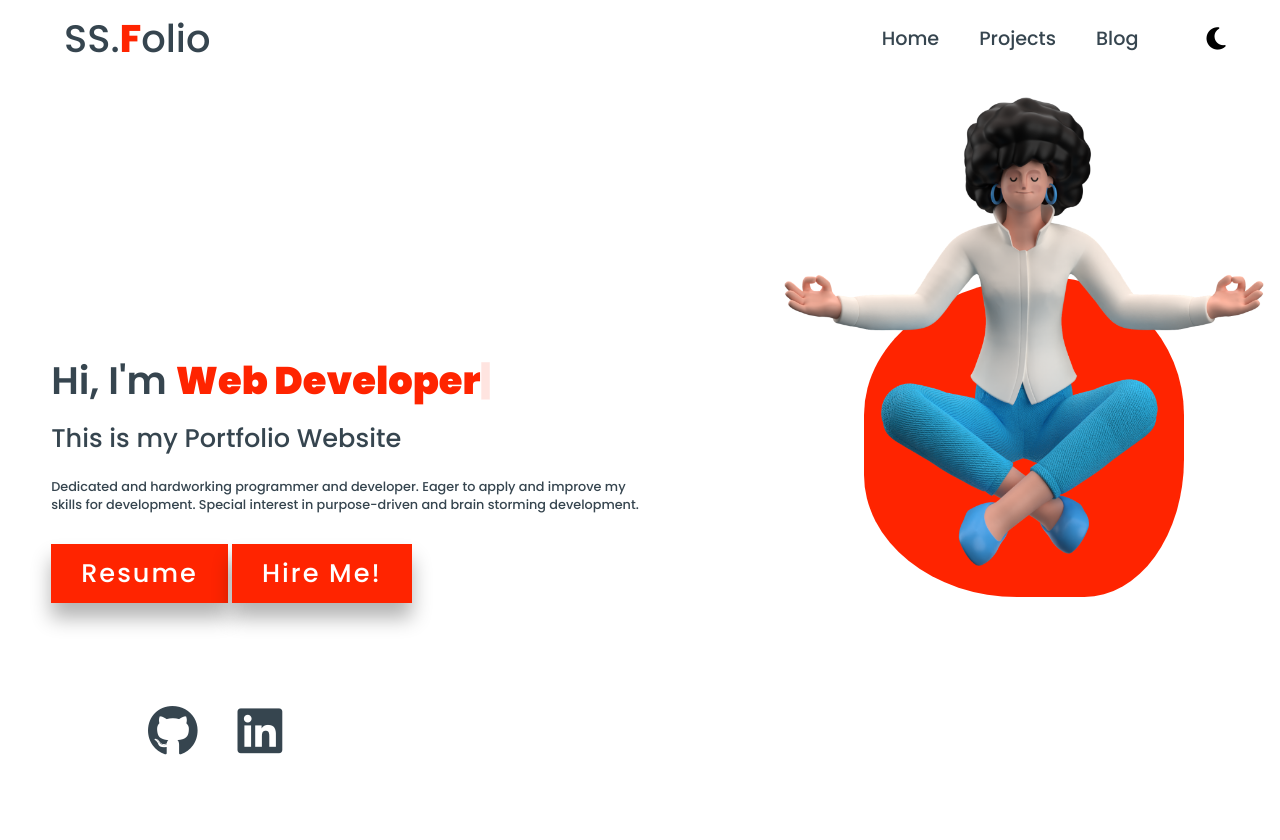
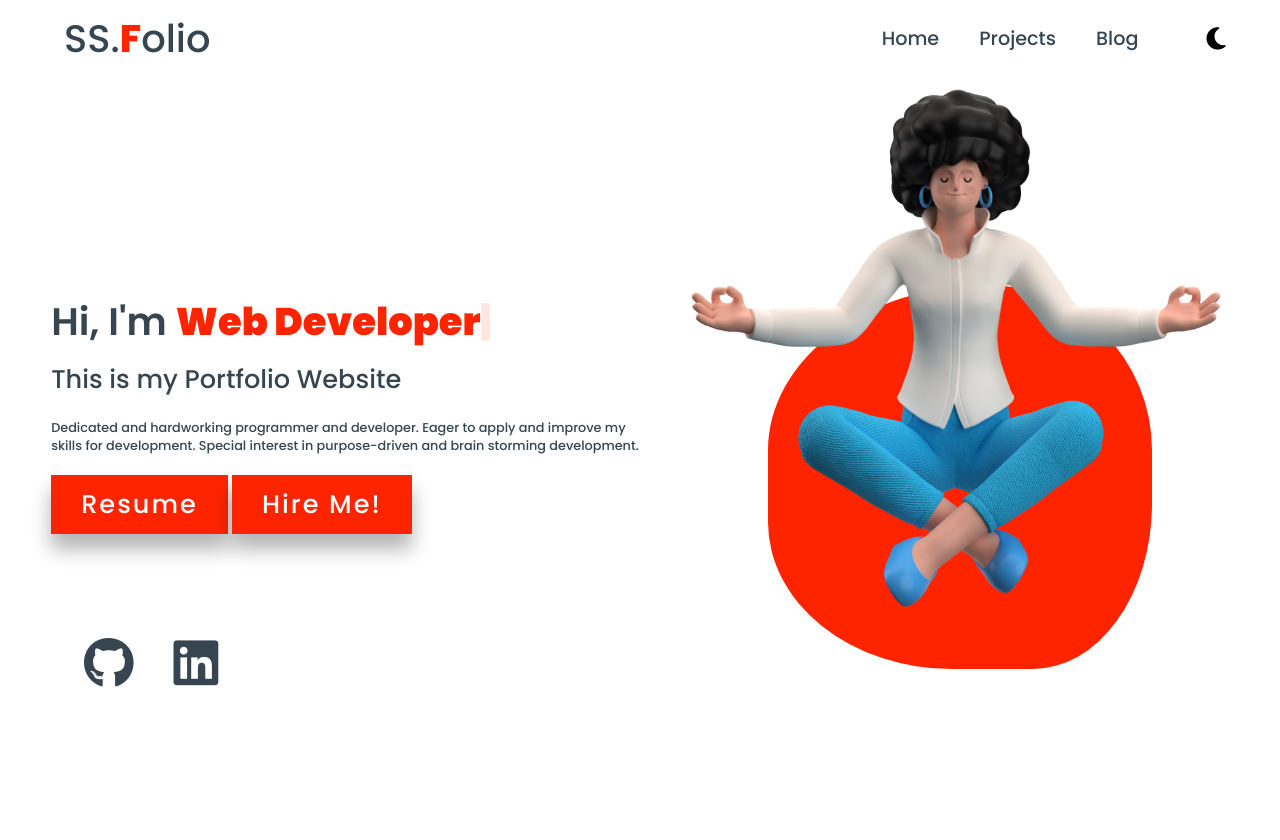
Before and after one commit to Sahil3695/Portfolio, a plain HTML site: page index.html in a window 1280 px wide. Drawn offline with nearby package versions, Linux system fonts and the light colour scheme.

Commit message:
Add files via upload

```diff
--- a/style.css
+++ b/style.css
@@ -76,6 +76,9 @@ ul li:hover a{
     justify-content: center;
     padding-left: 4%;
 }
+.textdata{
+    margin-bottom: 10%;
+}
 .textdata h2{
     font-size: 3vw;
     font-weight: 600;
@@ -100,7 +103,7 @@ ul li:hover a{
 }
 .textdata .btn{
     width: 100%;
-    margin-top: 20px;
+    margin-top: 10px;
 }
 .btn button{
     border:none;
@@ -118,9 +121,10 @@ ul li:hover a{
     padding: 10px 40px;
 }
 .sociallinks{
+    top: 70%;
     position: absolute;
-    bottom: 15%;
-    left: 10%;
+    bottom: 5%;
+    left: 5%;
     display: flex;
 }
 
@@ -130,7 +134,6 @@ ul li:hover a{
     cursor: pointer;
     color: var(--secondary);
     transition: 0.2s ease;
-    align-items: center;
 }
 .sociallinks i:hover{
     font-size: 3vw;
@@ -139,33 +142,25 @@ ul li:hover a{
 .imagedata{
     overflow:hidden;
 }
-.imagedata {
-  overflow: hidden;
-  position: relative; /* Add relative positioning */
+.imgbox{
+    position: relative;
+    width: 90%;
+    height: 97%;
+    z-index: 1;
+    transition: 0.3s ease;
 }
+.imgbox img{
+    width: 100%;
 
-.imgbox {
-  position: absolute; /* Change to absolute positioning */
-  top: 50%;
-  left: 60%;
-  transform: translate(-50%, -50%); /* Center the .imgbox horizontally and vertically */
-  width: 75%; /* Adjust the width for better centering */
-  height: 95% ;
-  z-index: 1;
-  transition: 0.3s ease;
-}
-
-.imgbox img {
-  width: 100%;
 }
 
 
 .animblob{
     position: absolute;
-    top:45%;
-    left: 60%;
-    height: 25vw;
-    width: 25vw;
+    top:50%;
+    left: 75%;
+    height: 30vw;
+    width: 30vw;
     transform: translate(-50%,-50%);
     background: #ff2400;
     animation: animate_blob 8s linear infinite;
@@ -205,6 +200,7 @@ ul li:hover a{
 .switch .fa-moon{
     display: none;
 }
+
 @media only screen and (min-width: 768px) {
     .container {
       max-width: 100%;
@@ -213,9 +209,7 @@ ul li:hover a{
 
   }
 
-/* Existing CSS styles */
 
-/* Add this media query to make the website responsive */
 @media only screen and (max-width: 768px) {
     .row {
       flex-direction: column;
@@ -271,9 +265,9 @@ ul li:hover a{
 
     .animblob {
       top: 30%;
-      left: 50%;
-      width: 40vw;
-      height: 40vw;
+      left: 53%;
+      width: 60vw;
+      height: 60vw;
       transform: translate(-50%, -50%);
     }
 
```
